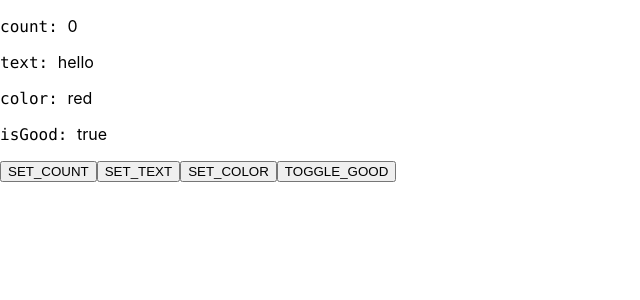
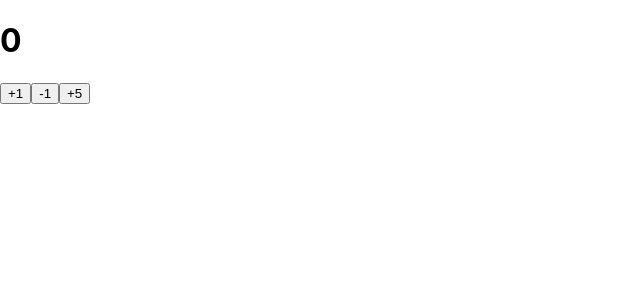
Before and after one commit to keemtj/study-typescript-react, a React (Create React App) app: page / in a window 1280 px wide. Shown: the top 300 px of the page, without its empty margins (0-640 px from the left). Built offline with nearby package versions, Linux system fonts and the light colour scheme.

Commit message:
:construction: Add CounterContainer.tsx

```diff
--- a/src/App.tsx
+++ b/src/App.tsx
@@ -1,4 +1,5 @@
 import React from 'react';
+import CounterContainer from './Containers/CounterContainer';
 import ReducerSample from './ReducerSample';
 import { SampleProvider } from './SampleContext';
 // import Counter from './Counter';
@@ -19,11 +20,12 @@ const App: React.FC = () => {
   // }
   // return <MyForm onSubmit={onSubmit}/>
 
-  return (
-    <SampleProvider>
-      <ReducerSample />
-    </SampleProvider>
-  );
+  // return (
+  //   <SampleProvider>
+  //     <ReducerSample />
+  //   </SampleProvider>
+  // );
+  return <CounterContainer />;
 }
 
 export default App;
--- /dev/null
+++ b/src/Components/Counter.tsx
@@ -0,0 +1,22 @@
+import React from 'react';
+
+// 컴포넌트에서 사용할 props의 타입을 지정
+type CounterProps = {
+  count: number;
+  onIncrease: () => void;
+  onDecrease: () => void;
+  onIncreaseBy: (diff: number) => void;
+}
+
+function Counter({ count, onIncrease, onDecrease, onIncreaseBy }: CounterProps) {
+  return (
+    <div>
+      <h1>{count}</h1>
+      <button onClick={onIncrease}>+1</button>
+      <button onClick={onDecrease}>-1</button>
+      <button onClick={() => onIncreaseBy(5)}>+5</button>
+    </div>
+  )
+}
+
+export default Counter;
--- /dev/null
+++ b/src/Containers/CounterContainer.tsx
@@ -0,0 +1,33 @@
+import React from 'react';
+import { useDispatch, useSelector } from 'react-redux';
+import Counter from '../Components/Counter';
+import { RootState } from '../Modules';
+import { decrease, increase, increaseBy } from '../Modules/counter';
+
+const CounterContainer = () => {
+  const count = useSelector((state: RootState) => state.counter.count);
+  const dispatch = useDispatch();
+
+  const onIncrease = () => {
+    dispatch(increase());
+  };
+
+  const onDecrease = () => {
+    dispatch(decrease());
+  };
+
+  const onIncreaseBy = (diff: number) => {
+    dispatch(increaseBy(diff))
+  };
+
+  return (
+    <Counter
+      count={count}
+      onIncrease={onIncrease}
+      onDecrease={onDecrease}
+      onIncreaseBy={onIncreaseBy}
+    />
+  );
+};
+
+export default CounterContainer;
```
